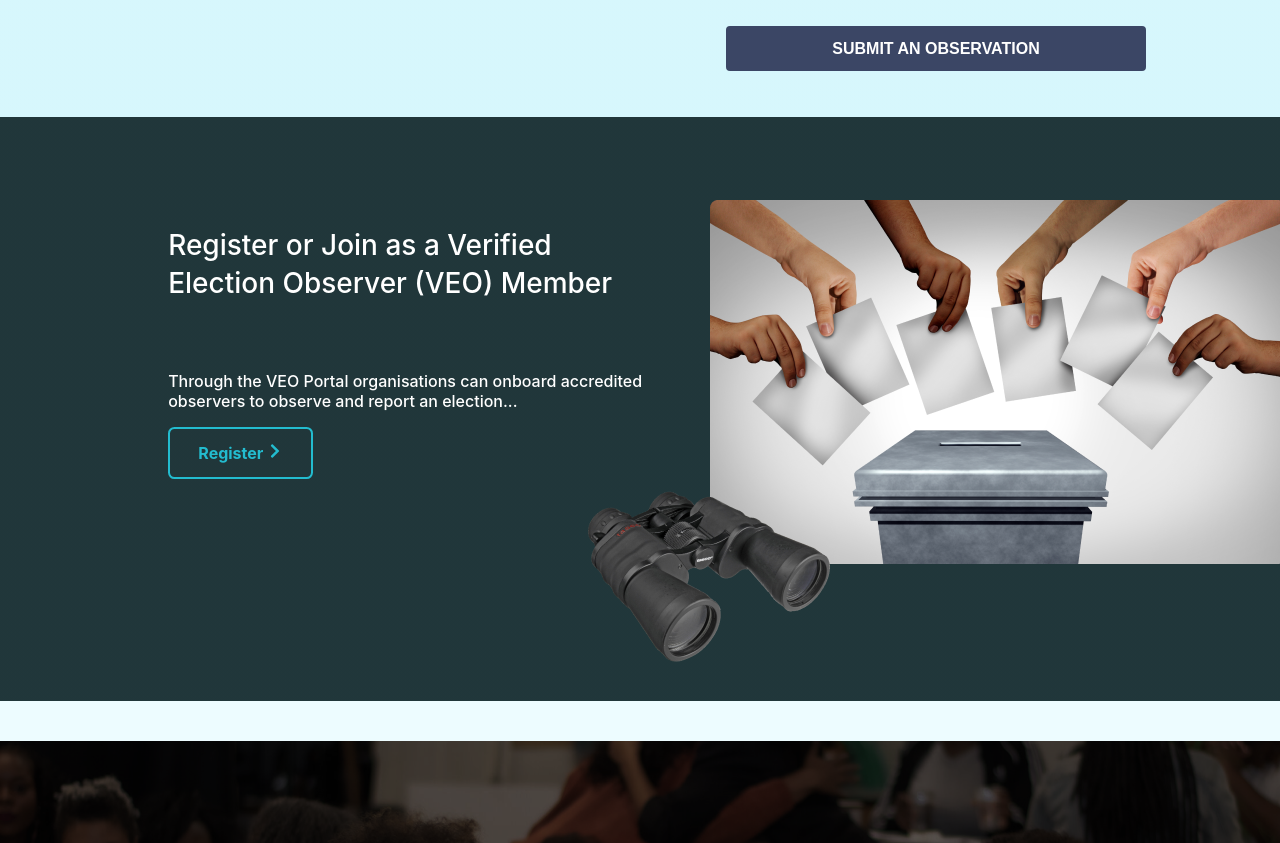
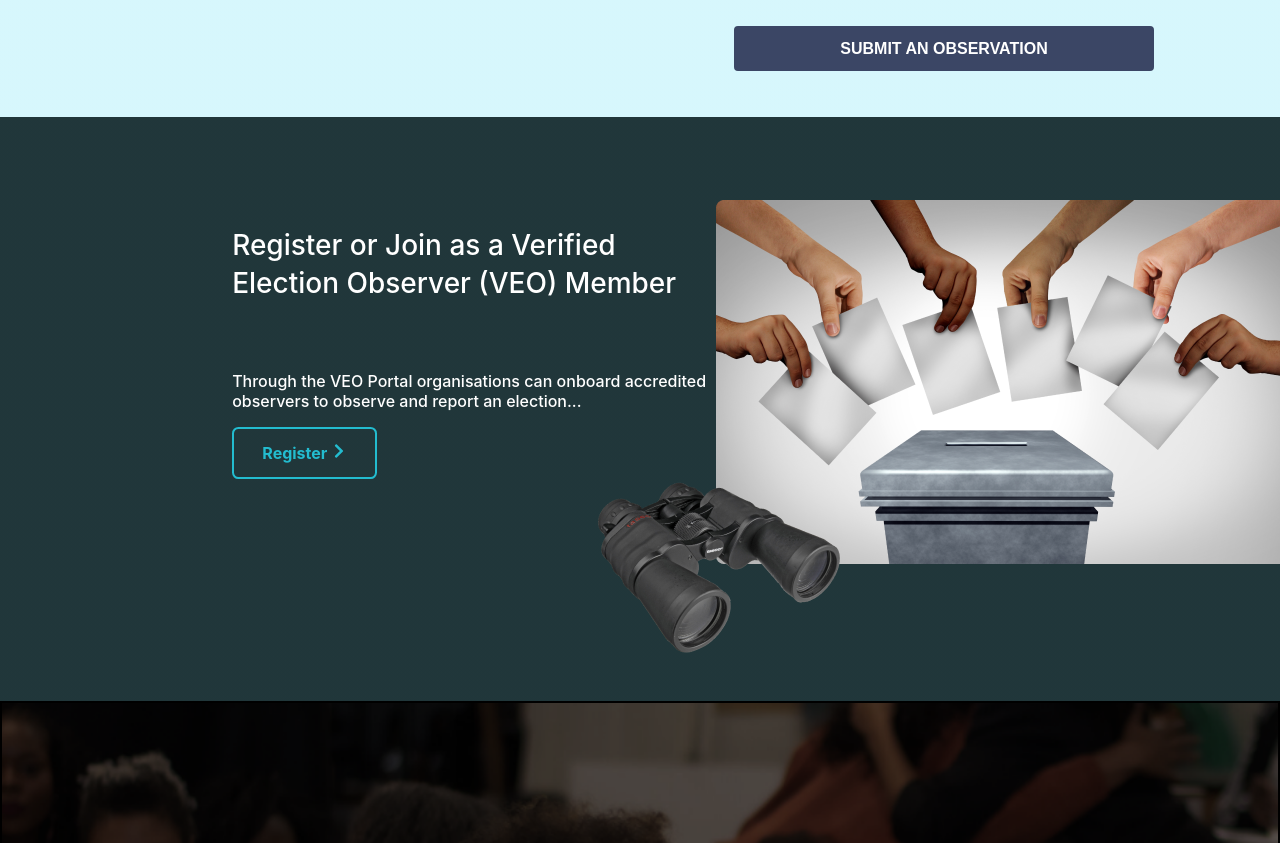
Before and after one commit to hiWisdom/hernalytics, a React (Create React App) app: page / in a window 1280 px wide. Shown: the part 2843-3686 px from the top of the page. Built offline with nearby package versions, Linux system fonts and the light colour scheme; the HTML template or start-up script is replaced by a standard one.

Commit message:
content changes

```diff
--- a/src/components/main.css
+++ b/src/components/main.css
@@ -14,7 +14,7 @@
     display: flex;
     margin-left: auto;
     margin-right: auto;
-    width: 90%;
+    width: 70%;
     padding: 2% 10%;
     justify-content: space-between;
 }
@@ -332,15 +332,16 @@ form div input[type="submit"] {
     border: 2px solid none;
     margin-top: 10%;
     height: fit-content;
-    margin-left: 10%;
+    /* margin-left: 10%; */
 }
 
 
-.main_block_content4 div .telescope {
+.main_block_content4 .telescope {
     border: 2px solid none;
-    position: absolute;
-    margin-top: -6%;
-    margin-left: -9.5%;
+    /* position: absolute; */
+    margin-top: -15%;
+    margin-left: -20.5%;
+    width: fit-content;
 }
 
 
@@ -348,6 +349,37 @@ form div input[type="submit"] {
 
 
 
+
+
+
+
+
+
+
+
+/*main6 style*/
+.main6 {
+    border: 2px solid red;
+    border: 2px solid black;
+    min-height: 100vh;
+    display: flex;
+    flex-direction: column;
+    align-items: center;
+    justify-content: center;
+    font-size: calc(10px + 2vmin);
+    color: black;
+    background-image: url("Get started.png");
+    background-size: cover;
+}
+
+
+
+
+
+/*countDownImage in main6 style*/
+.countDownImage {
+
+}
 
 
 
@@ -395,3 +427,18 @@ form div input[type="submit"] {
     }
 
 }
+
+
+@media screen and (min-width: 1988px) {
+
+    .main_block_content_container {
+        border: 2px solid none;
+        display: flex;
+        margin-left: auto;
+        margin-right: auto;
+        width: 50%;
+        padding: 2% 10%;
+        justify-content: space-between;
+    }
+
+}
--- a/src/components/main.js
+++ b/src/components/main.js
@@ -2,7 +2,6 @@ import React from 'react';
 import './../App.css';
 import './main.css';
 import Image1 from './Countdown frame.png';
-import Image2 from './Get started.png';
 import Image3 from './shutterstock_1615848271 1.png';
 import Image4 from './pngaaa 1.png';
 import{ FaChevronCircleDown } from 'react-icons/fa';
@@ -178,16 +177,15 @@ function Main() {
 
     <div className="main_block_content main_block_content4">
 
-      <div>
+        <div className="ballotBoxImageContainer">
+          <img src={Image3}/>
+        </div>
 
-      <img src={Image3} className="countDownImage"/>
-
-      <div className="telescope">
-        <img src={Image4}/>
-      </div>
+        <div className="telescope">
+          <img src={Image4}/>
+        </div>
 
 
-      </div>
 
     </div>
 
@@ -200,11 +198,8 @@ function Main() {
 
 
 
-      <br/>
-      <br/>
 
-       <div className="main_block main3">
-        <img src={Image2} className="countDownImage"/>
+       <div className="main_block main6">
        </div>
 
       </main>
```
